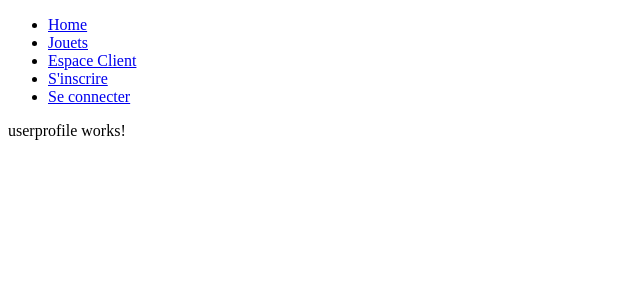
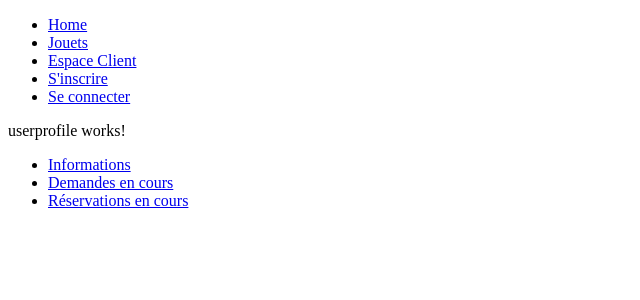
Before and after one commit to SarahBellaha/Dinosaurus-Front, an Angular app: page /useraccount in a window 1280 px wide. Shown: the top 300 px of the page, without its empty margins (0-640 px from the left). Built offline with nearby package versions, Linux system fonts and the light colour scheme.

Commit message:
routes ok

```diff
--- a/src/app/app.module.ts
+++ b/src/app/app.module.ts
@@ -13,6 +13,7 @@ import { UserRequestsComponent } from './user-requests/user-requests.component';
 import { UserReservationsComponent } from './user-reservations/user-reservations.component';
 import { LoginComponent } from './login/login.component';
 import { SignupComponent } from './signup/signup.component';
+import { UsernavComponent } from './usernav/usernav.component';
 
 @NgModule({
   declarations: [
@@ -26,7 +27,8 @@ import { SignupComponent } from './signup/signup.component';
     UserRequestsComponent,
     UserReservationsComponent,
     LoginComponent,
-    SignupComponent
+    SignupComponent,
+    UsernavComponent
   ],
   imports: [
     BrowserModule,
--- a/src/app/toys/toys.component.html
+++ b/src/app/toys/toys.component.html
@@ -1 +1,2 @@
 <p>toys works!</p>
+<a [routerLink]="['./', 1]">description</a>
--- /dev/null
+++ b/src/app/usernav/usernav.component.html
@@ -0,0 +1,11 @@
+<ul class="usernav">
+  <li>
+    <a [routerLink]="['./informations']">Informations</a>
+  </li>
+  <li>
+    <a [routerLink]="['./requests']">Demandes en cours</a>
+  </li>
+  <li>
+    <a [routerLink]="['./reservations']">Réservations en cours</a>
+  </li>
+</ul>
--- /dev/null
+++ b/src/app/usernav/usernav.component.ts
@@ -0,0 +1,15 @@
+import { Component, OnInit } from '@angular/core';
+
+@Component({
+  selector: 'app-usernav',
+  templateUrl: './usernav.component.html',
+  styleUrls: ['./usernav.component.css']
+})
+export class UsernavComponent implements OnInit {
+
+  constructor() { }
+
+  ngOnInit(): void {
+  }
+
+}
--- a/src/app/userprofile/userprofile.component.html
+++ b/src/app/userprofile/userprofile.component.html
@@ -1 +1,2 @@
 <p>userprofile works!</p>
+<app-usernav></app-usernav>
```
Also changed, not shown: src/app/app-routing.module.ts (+8 -1 lines), src/app/usernav/usernav.component.css (added), 1 other file (tests, documents, lock files or other folders).
